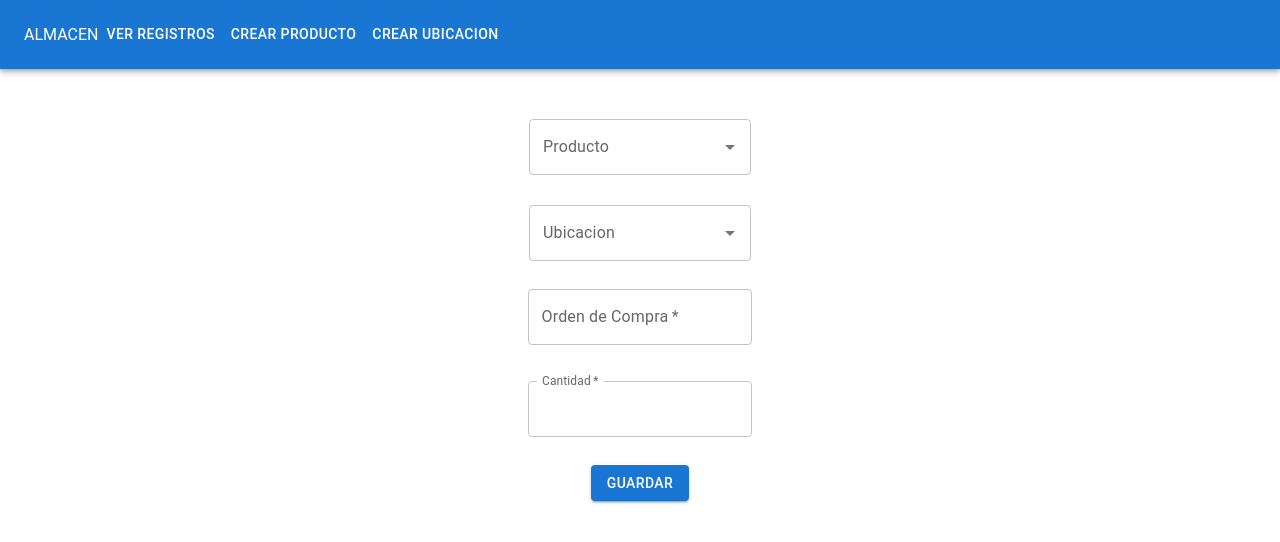
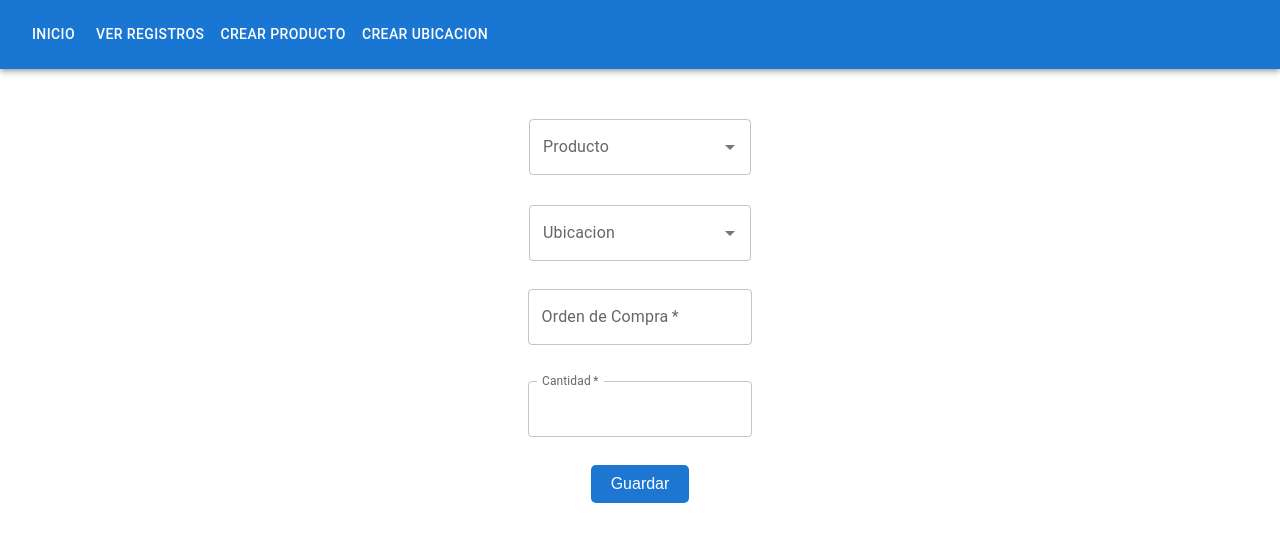
Before and after one commit to cafregoso/almacen-front, a React (Create React App) app: page / in a window 1280 px wide. Shown: the top 542 px of the page. Built offline with nearby package versions, Linux system fonts and the light colour scheme; no server answers.

Commit message:
adding chandes in some files

```diff
--- a/src/Components/NavBar/NavBar.jsx
+++ b/src/Components/NavBar/NavBar.jsx
@@ -26,13 +26,6 @@ const NavBar = () => {
     <AppBar position="static">
       <Container maxWidth="xl">
         <Toolbar disableGutters>
-          <Link
-            style={{ color: '#FFF', textDecoration: 'none' }}
-            to='/'
-          >
-            ALMACEN
-          </Link>
-
           <Box sx={{ flexGrow: 1, display: { xs: 'flex', md: 'none' } }}>
             <IconButton
               size="large"
@@ -63,6 +56,9 @@ const NavBar = () => {
               }}
             >
               <MenuItem onClick={handleCloseNavMenu}>
+                <Typography textAlign="center"><Link to='/'>Inicio</Link></Typography>
+              </MenuItem>
+              <MenuItem onClick={handleCloseNavMenu}>
                 <Typography textAlign="center"><Link to='/records'>Ver Registros</Link></Typography>
               </MenuItem>
               <MenuItem onClick={handleCloseNavMenu}>
@@ -74,6 +70,14 @@ const NavBar = () => {
             </Menu>
           </Box>
           <Box sx={{ flexGrow: 1, display: { xs: 'none', md: 'flex' } }}>
+              <Button
+                onClick={handleCloseNavMenu}
+                sx={{ my: 2, color: 'white', display: 'block' }}
+                component={ Link }
+                to='/'
+              >
+                Inicio
+              </Button>
               <Button
                 onClick={handleCloseNavMenu}
                 sx={{ my: 2, color: 'white', display: 'block' }}
--- a/src/Components/RecordTable/RecordTable.jsx
+++ b/src/Components/RecordTable/RecordTable.jsx
@@ -5,16 +5,17 @@ import React from 'react'
 import TableCell from '@mui/material/TableCell';
 import TableRow from '@mui/material/TableRow';
 
-export default function RecordTable({ product, location, bills, qtty }) {
+export default function RecordTable({ product, location, bills, qtty, created }) {
     return (
 
         <TableRow
             sx={{ '&:last-child td, &:last-child th': { border: 0 } }}
         >
-            <TableCell component="th" scope="row">{product}</TableCell>
-            <TableCell align="right">{location}</TableCell>
-            <TableCell align="right">{bills}</TableCell>
-            <TableCell align="right">{qtty}</TableCell>
+            <TableCell component="th" scope="row">{ product }</TableCell>
+            <TableCell align="right">{ location }</TableCell>
+            <TableCell align="right">{ bills }</TableCell>
+            <TableCell align="right">{ qtty }</TableCell>
+            <TableCell align="right">{ created }</TableCell>
         </TableRow>
 
     )
--- a/src/Pages/Home/Home.jsx
+++ b/src/Pages/Home/Home.jsx
@@ -1,6 +1,6 @@
 import React, { Fragment, useEffect, useState } from "react";
 import Axios from "axios";
-import { Autocomplete, Button, Link, TextField } from "@mui/material";
+import { Autocomplete, TextField } from "@mui/material";
 import { Box } from "@mui/system";
 
 import "./Home.css";
@@ -88,10 +88,7 @@ export default function Home() {
 
   return (
     <Fragment>
-      <div
-        className="containerHome"
-        //onSubmit={}
-      >
+      <form className="containerHome">
         <div className="homeProduct">
           <Autocomplete
             disablePortal
@@ -120,7 +117,6 @@ export default function Home() {
         </div>
         <div className="homeOrder">
           <Box
-            component="form"
             sx={{
               "& .MuiTextField-root": { m: 1, width: "25ch" },
             }}
@@ -133,7 +129,6 @@ export default function Home() {
         </div>
         <div className="homeQtty">
           <Box
-            component="form"
             sx={{
               "& .MuiTextField-root": { m: 1, width: "25ch" },
             }}
@@ -153,16 +148,30 @@ export default function Home() {
           </Box>
         </div>
         <div>
-          <Button
+          {/* <Button
             color="primary"
             variant="contained"
             onClick={ handleCreateRecord }
             component={ Link }
           >
             Guardar
-          </Button>
+          </Button> */}
+          <input
+            type='submit'
+            value='Guardar'
+            onClick={ handleCreateRecord }
+            style={{
+              backgroundColor: '#1C76D2',
+              color: '#FFF',
+              border:'none',
+              padding: '10px 20px',
+              borderRadius: '5px',
+              fontSize: '1rem',
+              cursor: 'pointer',
+            }}
+          />
         </div>
-      </div>
+      </form>
     </Fragment>
   );
 }
--- /dev/null
+++ b/src/Pages/ViewRecord/ViewRecord.css
@@ -0,0 +1,5 @@
+.viewRecords {
+    display: grid;
+    place-items: center;
+    padding: 20px 40px;
+}
--- a/src/Pages/ViewRecord/ViewRecord.jsx
+++ b/src/Pages/ViewRecord/ViewRecord.jsx
@@ -1,5 +1,5 @@
 // React
-import React, { Fragment, useEffect, useState } from 'react'
+import React, { useEffect, useState } from 'react'
 
 // Axios
 import Axios from 'axios'
@@ -15,6 +15,9 @@ import Paper from '@mui/material/Paper';
 
 // Components
 import RecordTable from '../../Components/RecordTable/RecordTable';
+
+// CSS
+import './ViewRecord.css'
 
 export default function ViewRecord() {
     const [records, setRecords] = useState([])
@@ -35,8 +38,22 @@ export default function ViewRecord() {
         fetchRecords();
     }, []);
 
+
     return (
-        <Fragment>
+        <div className='viewRecords'>
+        <a
+            href='http://127.0.0.1:8000/download/'
+            style={{
+              backgroundColor: '#1C76D2',
+              color: '#FFF',
+              border:'none',
+              padding: '10px 20px',
+              borderRadius: '5px',
+              fontSize: '1rem',
+              cursor: 'pointer',
+              textDecoration: 'none',
+            }}
+          >Descargar</a>
             <TableContainer component={Paper}>
                 <Table sx={{ minWidth: 650 }} size="small" aria-label="a dense table">
                     <TableHead>
@@ -45,24 +62,25 @@ export default function ViewRecord() {
                             <TableCell align="right">Ubicación</TableCell>
                             <TableCell align="right">Órden de compra</TableCell>
                             <TableCell align="right">Cantidad</TableCell>
+                            <TableCell align="right">Fecha de registro</TableCell>
                         </TableRow>
                     </TableHead>
                     <TableBody>
                         {
-                            records.map(({ id, location, product, bills, qtty }) => {
-                                {console.log(id, location, product, bills, qtty)}
+                            records.map(({ id, location, product, bills, qtty, created }) => (
                                 <RecordTable
                                     key={id}
                                     product={product}
                                     location={location}
                                     bills={bills}
                                     qtty={ qtty }
+                                    created={ created }
                                 />
-                            })
+                            ))
                         }
                     </TableBody>
                 </Table>
             </TableContainer>
-        </Fragment>
+        </div>
     )
 }
```
